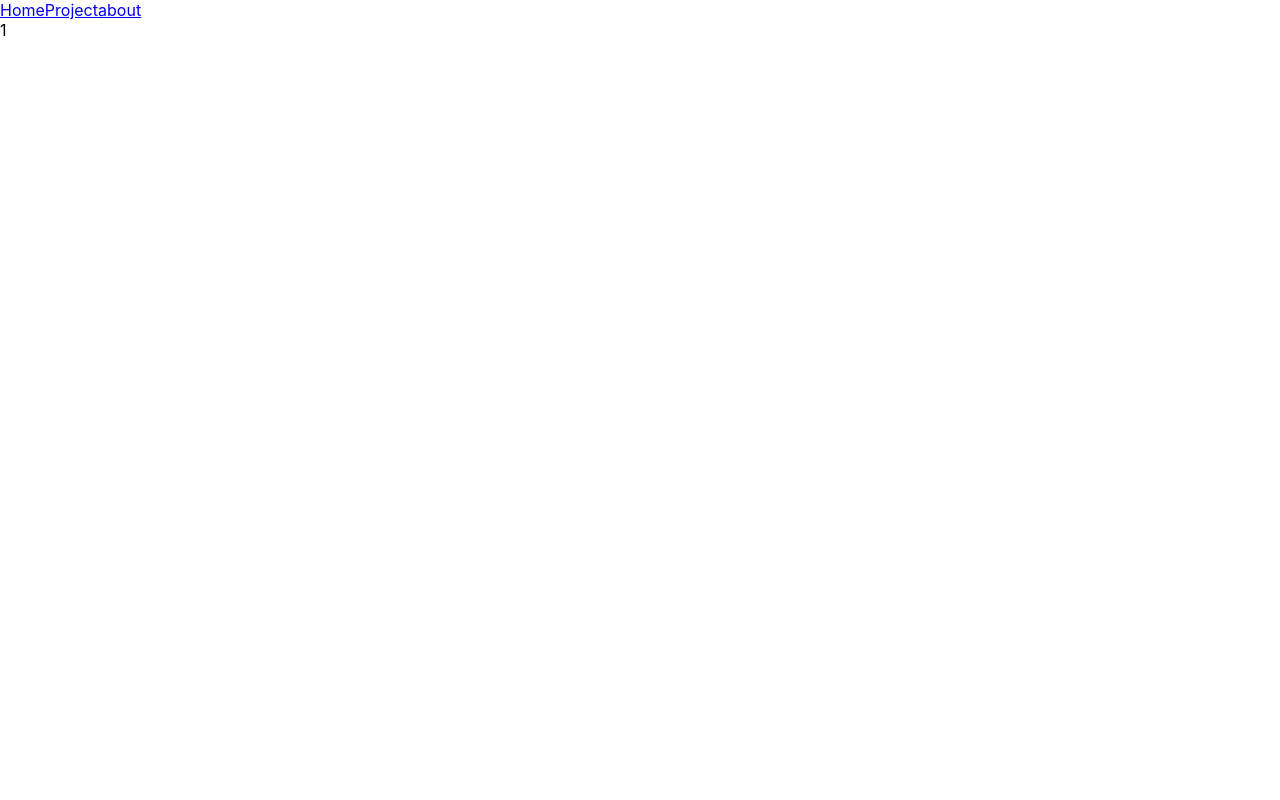
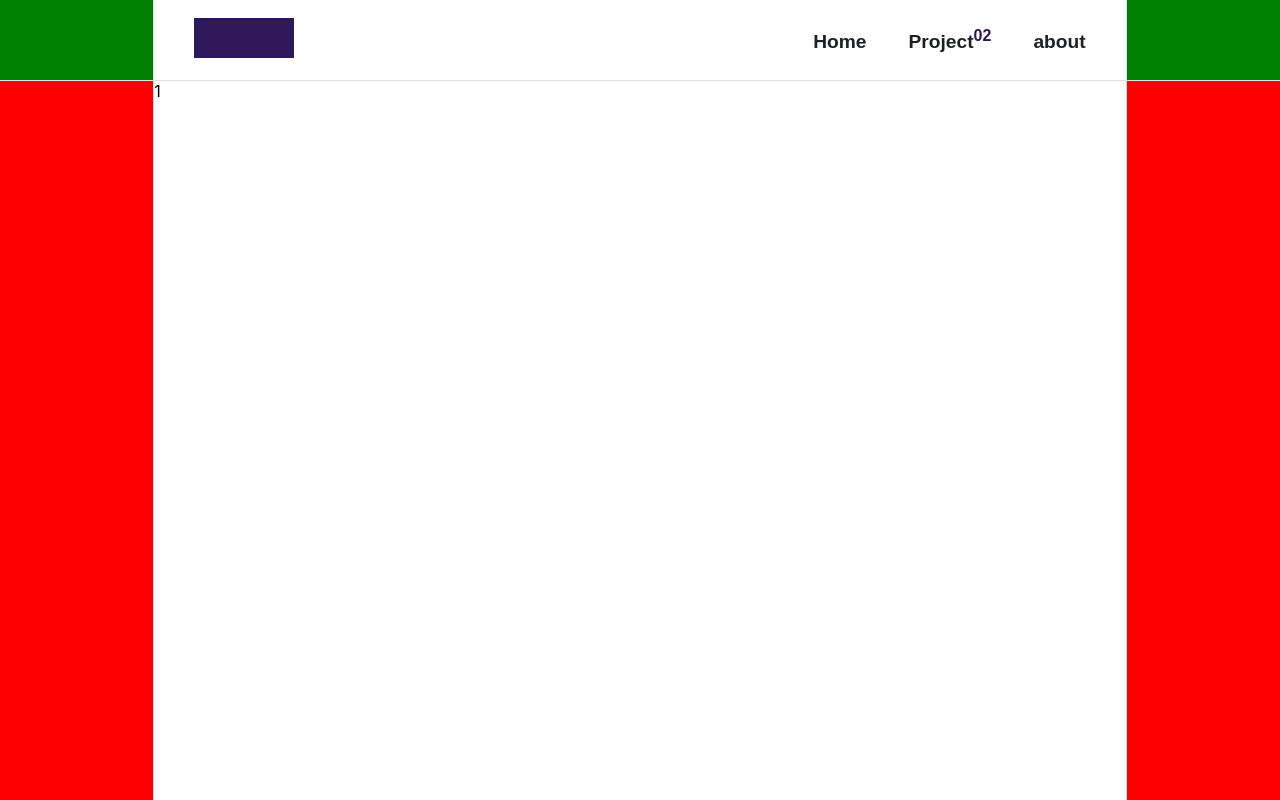
Before and after one commit to eltha9/My_portfolio, a React (Create React App) app in the folder my_folio/: page /project/1 in a window 1280 px wide. Built offline with nearby package versions, Linux system fonts and the light colour scheme.

Commit message:
add iamges, start hopage

```diff
--- a/my_folio/src/App.css
+++ b/my_folio/src/App.css
@@ -1,38 +1,87 @@
-.App {
-  text-align: center;
+/* normal things */
+body{
+
 }
 
-.App-logo {
-  height: 40vmin;
-  pointer-events: none;
+/* react component */
+.app {
+  display: flex;
+  flex-direction: row;
+}
+/* GRID */
+
+.left-marge, .right-marge{
+  height: 100vh;
+  width:12vw;
+  background-color: red;
 }
 
-@media (prefers-reduced-motion: no-preference) {
-  .App-logo {
-    animation: App-logo-spin infinite 20s linear;
-  }
+.middle-content{
+  height: 100%;
+  width: calc(100vw - 2 * 12vw);
 }
 
-.App-header {
-  background-color: #282c34;
-  min-height: 100vh;
-  display: flex;
-  flex-direction: column;
-  align-items: center;
-  justify-content: center;
-  font-size: calc(10px + 2vmin);
-  color: white;
+
+/* MArge */
+.left-marge{
+  border-right: 1px solid #E0E0E0;
 }
 
-.App-link {
-  color: #61dafb;
+.right-marge{
+  border-left: 1px solid #E0E0E0;
 }
 
-@keyframes App-logo-spin {
-  from {
-    transform: rotate(0deg);
-  }
-  to {
-    transform: rotate(360deg);
-  }
+.left-marge .mini-div-menu, .right-marge .mini-div-menu{
+  width: 100%;
+  height: 10vh;
+  background-color: green;
+  border-bottom: 1px solid #E0E0E0;
 }
+
+/* Menu */
+
+nav{
+  width: 100%;
+  height: 10vh;
+  border-bottom: 1px solid #E0E0E0;
+  display: flex;
+  flex-direction: row;
+
+  justify-content: space-between;
+  align-items: center;
+}
+
+nav .logo{
+  margin-left: 40px;
+}
+
+nav .links{
+  margin-right: 40px;
+
+}
+
+nav .links a{
+  font-family: Arial, Helvetica, sans-serif;
+  font-size: 1.2rem;
+  font-weight: 600;
+
+  color: #1E2022;
+  margin-right: 42px;
+
+  text-decoration: none;
+}
+
+nav .links a:last-of-type{
+  margin-right: 0px;
+}
+nav .links a:hover:not(sup){
+
+  text-decoration: underline #BAB2C8;
+
+}
+
+nav .links a sup{
+  color: #2E175A;
+  font-size: 1rem;
+  font-weight: 600;
+}
--- a/my_folio/src/App.js
+++ b/my_folio/src/App.js
@@ -17,15 +17,26 @@ import About from './pages/About'
 import Project from './pages/Project'
 import NoMatch from './pages/NoMatch'
 
-
+//image import
+import logo from './images/logo.svg'
 
 function App() {
   return (
     <div className="app">
+      <div className="left-marge">
+        <div className="mini-div-menu"></div>
+      </div>
+      <div className="middle-content">
       <Router>
-        <Link to="/">Home</Link>
-        <Link to="/project/yayzeiuyaizey">Project</Link>
-        <Link to="/about">about</Link>
+        <nav>
+        <Link to="/"><img src={logo} className="logo"/> </Link>
+        <div className="links">
+          <Link to="/">Home</Link>
+          <Link to="/project/yayzeiuyaizey">Project<sup>02</sup></Link>
+          <Link to="/about">about</Link>
+        </div>
+        </nav>
+
 
         <Switch>
           <Route exact path="/">
@@ -34,14 +45,18 @@ function App() {
           <Route path="/about">
             <About/>
           </Route>
-          <Route exact path="/project/:id" component={Project}  />
+          <Route exact path="/project/:name" component={Project}  />
 
           <Route path="*">
             <NoMatch />
           </Route>
         </Switch>
 
-      </Router>
+        </Router>
+      </div>
+      <div className="right-marge">
+        <div className="mini-div-menu"></div>
+      </div>
     </div>
   )
 }
--- a/my_folio/src/pages/About.js
+++ b/my_folio/src/pages/About.js
@@ -8,6 +8,9 @@ class About extends Component{
     // static props ={
 
     // }
+    componentDidMount(){
+        document.title = "Philippe Dos Santos - About"
+    }
 
     render(){
         return(
--- a/my_folio/src/pages/Home.js
+++ b/my_folio/src/pages/Home.js
@@ -4,6 +4,10 @@ import PropTypes from 'prop-types'
 class Home extends Component{
     constructor(props){
         super(props)
+    }
+
+    componentDidMount(){
+        document.title = "Philippe Dos Santos - Web Developer"
     }
     static props = {
 
--- a/my_folio/src/pages/NoMatch.js
+++ b/my_folio/src/pages/NoMatch.js
@@ -6,6 +6,10 @@ class NoMatch extends Component{
         super(props)
 
 
+    }
+
+    componentDidMount(){
+        document.title = "Oups 404"
     }
     static props ={
 
--- a/my_folio/src/pages/Project.js
+++ b/my_folio/src/pages/Project.js
@@ -17,9 +17,12 @@ class Project extends Component{
         // this.name = useParams()
         // console.log(this.props.match.params.id)
     }
+    componentDidMount(){
+        document.title = `Philippe Dos Santos - ${this.props.match.params.name} project`
+    }
 
     static props = {
-
+        name : PropTypes.string.isRequired
     }
 
 
@@ -27,7 +30,7 @@ class Project extends Component{
     render(){
         return(
             <div className="project">
-                {this.props.match.params.id}
+                {this.props.match.params.name}
             </div>
         )
     }
```
Also changed, not shown: my_folio/src/images/logo.svg (added).
